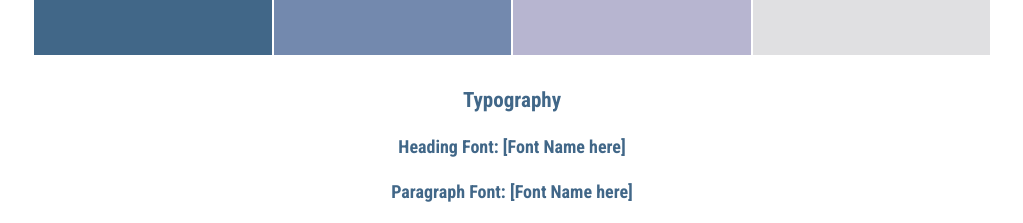
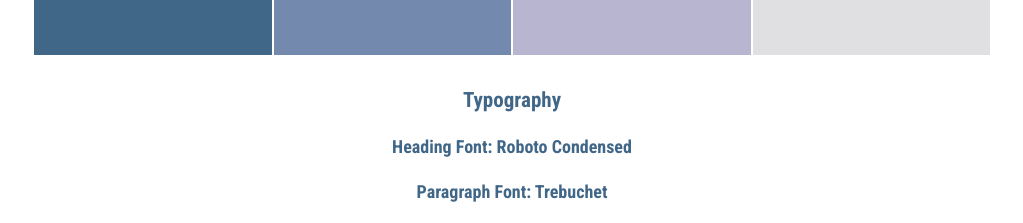
Before and after one commit to AirNton/WDD-130, a plain HTML site: page wwr/site-plan-rafting.html in a window 1280 px wide. Shown: the part 1444-1667 px from the top of the page, without its empty margins (128-1151 px from the left). Drawn offline with Linux system fonts and the light colour scheme.

Commit message:
fot name fix

```diff
--- a/wwr/site-plan-rafting.html
+++ b/wwr/site-plan-rafting.html
@@ -73,11 +73,11 @@
     <!-- Choose a font for your paragraphs (body copy) and headlines. What font(s) have you chosen? Think also about which of your colors above you might use for background and font colors. -->
 
     <h4>
-      Heading Font: [Font Name here]
+      Heading Font: Roboto Condensed
       <!-- change this -->
     </h4>
     <h4>
-      Paragraph Font: [Font Name here]
+      Paragraph Font: Trebuchet
       <!-- change this -->
     </h4>
     <h3>Normal paragraph example</h3>
```
